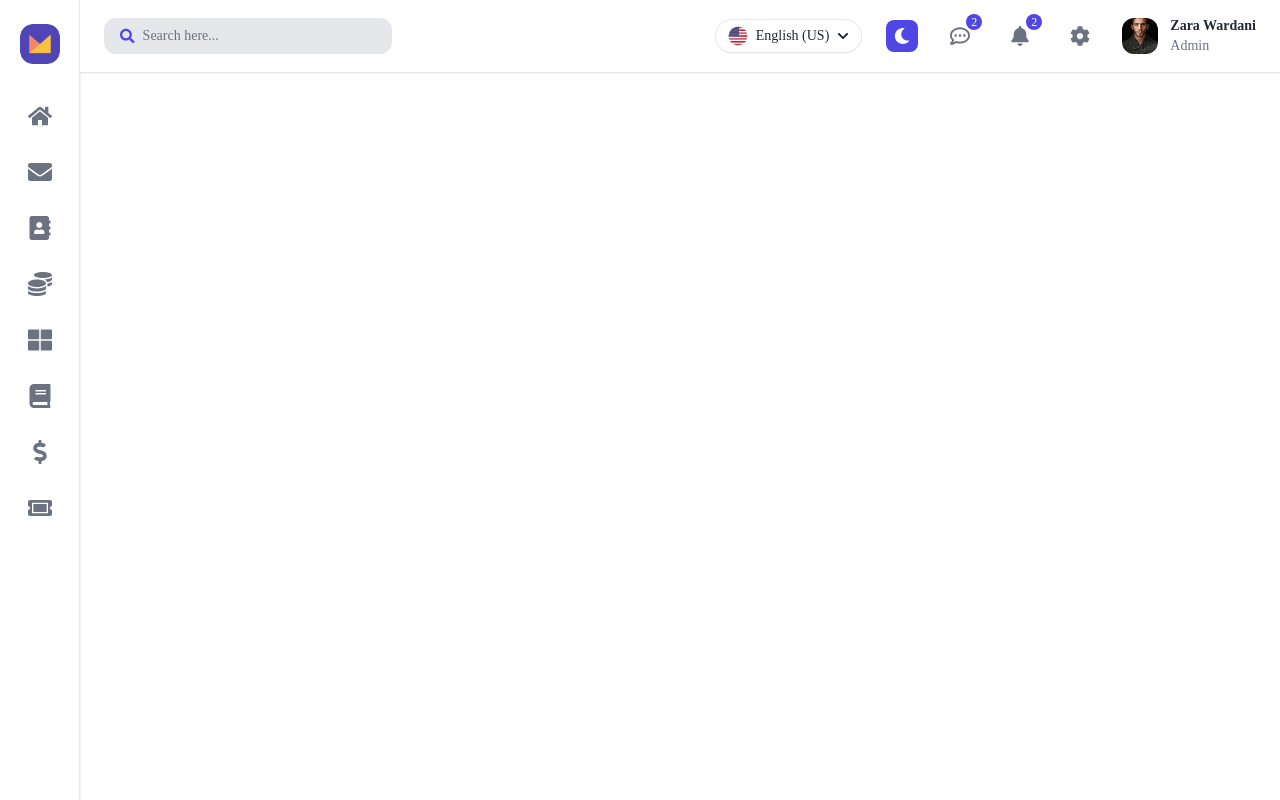
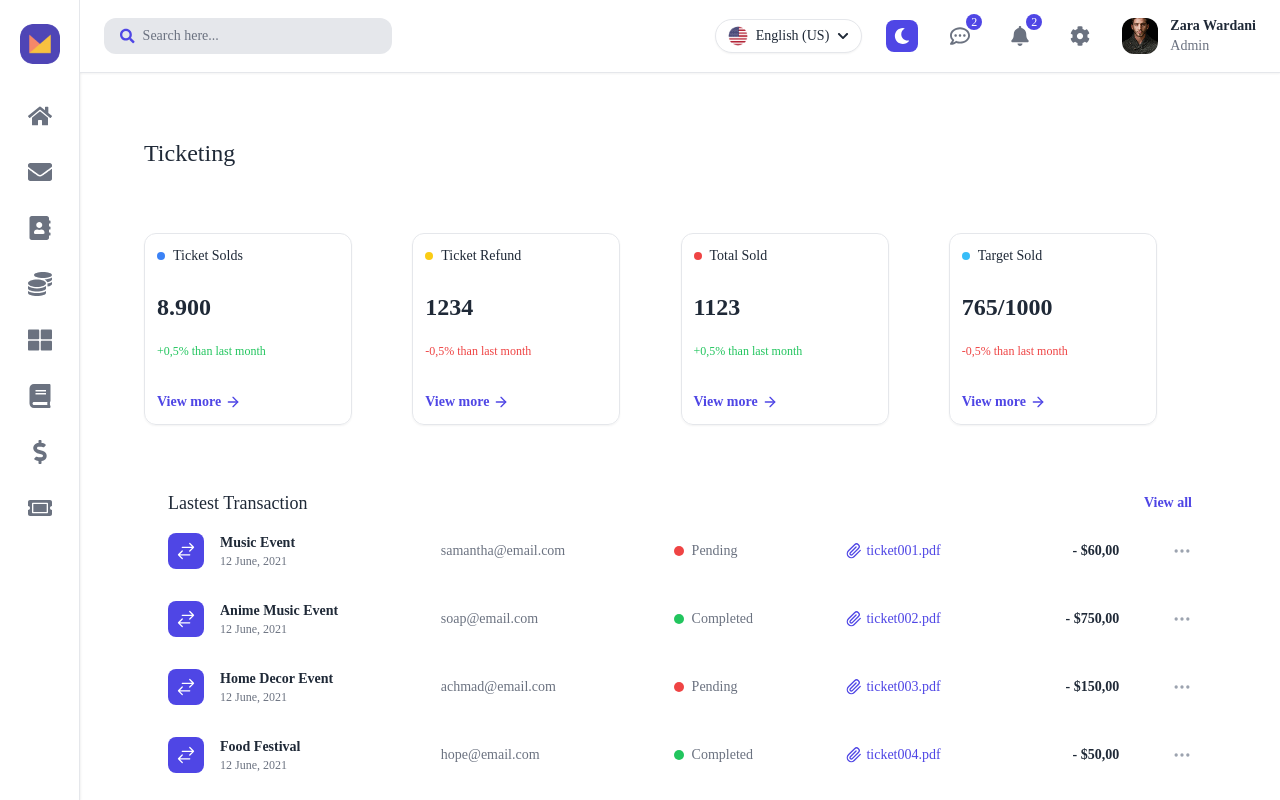
Before and after one commit to sueelbana/modern-dashboard, a React (Create React App) app: page /tickets in a window 1280 px wide. Built offline with nearby package versions, Linux system fonts and the light colour scheme.

Commit message:
ticketing

```diff
--- a/src/App.js
+++ b/src/App.js
@@ -10,22 +10,17 @@ import CryptoDashboard from "./pages/CryptoDashboard";
 import Kanban from "./pages/Kanban";
 import Reports from "./pages/Reports";
 import Banking from "./pages/Banking";
+import Ticketing from "./pages/Ticketing"; // ✅ Import
 
 function App() {
   return (
     <Router>
       <div className="flex h-screen bg-bg overflow-hidden">
-        {/* Persistent Sidebar */}
         <Sidebar />
-
-        {/* Main content area */}
         <div className="flex flex-col flex-1 overflow-hidden">
-          {/* Persistent TopNavbar */}
           <TopNavbar />
-
           <div className="flex flex-1 overflow-hidden">
             <Switch>
-              {/* Dashboard Route */}
               <Route exact path="/">
                 <div className="flex flex-1 overflow-hidden">
                   <div className="flex-1 overflow-y-auto p-6">
@@ -35,46 +30,46 @@ function App() {
                 </div>
               </Route>
 
-              {/* Crypto Dashboard Route */}
               <Route path="/crypto">
                 <CryptoDashboard />
               </Route>
 
-              {/* Email Page */}
               <Route path="/email">
                 <div className="flex-1 overflow-y-auto p-6">
                   <Email />
                 </div>
               </Route>
 
-              {/* Contacts Page */}
               <Route path="/contacts">
                 <div className="flex-1 overflow-y-auto p-6">
                   <ContactPage />
                 </div>
               </Route>
 
-              {/* Kanban Page */}
               <Route path="/kanban">
                 <div className="flex-1 overflow-y-auto p-6">
                   <Kanban />
                 </div>
               </Route>
 
-              {/* Reports Page */}
               <Route path="/reports">
                 <div className="flex-1 overflow-y-auto p-6">
                   <Reports />
                 </div>
               </Route>
 
-              {/* Banking Page */}
               <Route path="/banking">
                 <div className="flex-1 overflow-y-auto p-6">
                   <Banking />
                 </div>
               </Route>
 
+              {/* ✅ Ticketing Page Route */}
+              <Route path="/tickets">
+                <div className="flex-1 overflow-y-auto p-6">
+                  <Ticketing />
+                </div>
+              </Route>
             </Switch>
           </div>
         </div>
--- /dev/null
+++ b/src/components/LatestTransaction.jsx
@@ -0,0 +1,126 @@
+import React from "react";
+import { MoreHorizontal } from "lucide-react";
+import { HiArrowsRightLeft } from "react-icons/hi2";
+import { FiPaperclip } from "react-icons/fi";
+
+const transactions = [
+  {
+    title: "Music Event",
+    date: "12 June, 2021",
+    email: "samantha@email.com",
+    status: "Pending",
+    statusColor: "bg-red-500",
+    file: "ticket001.pdf",
+    amount: "- $60,00",
+  },
+  {
+    title: "Anime Music Event",
+    date: "12 June, 2021",
+    email: "soap@email.com",
+    status: "Completed",
+    statusColor: "bg-green-500",
+    file: "ticket002.pdf",
+    amount: "- $750,00",
+  },
+  {
+    title: "Home Decor Event",
+    date: "12 June, 2021",
+    email: "achmad@email.com",
+    status: "Pending",
+    statusColor: "bg-red-500",
+    file: "ticket003.pdf",
+    amount: "- $150,00",
+  },
+  {
+    title: "Food Festival",
+    date: "12 June, 2021",
+    email: "hope@email.com",
+    status: "Completed",
+    statusColor: "bg-green-500",
+    file: "ticket004.pdf",
+    amount: "- $50,00",
+  },
+  {
+    title: "Tech Seminar",
+    date: "12 June, 2021",
+    email: "cole@email.com",
+    status: "Completed",
+    statusColor: "bg-green-500",
+    file: "ticket005.pdf",
+    amount: "- $10,00",
+  },
+  {
+    title: "Food Festival",
+    date: "12 June, 2021",
+    email: "john@email.com",
+    status: "Pending",
+    statusColor: "bg-red-500",
+    file: "ticket006.pdf",
+    amount: "- $650,00",
+  },
+];
+
+const LatestTransaction = () => {
+  return (
+    <div className="p-6">
+      <div className="flex justify-between items-center mb-4">
+        <h2 className="text-lg text-text">Lastest Transaction</h2>
+        <a href="#" className="text-indigo-600 font-semibold text-sm">
+          View all
+        </a>
+      </div>
+
+      <div className="space-y-4">
+        {transactions.map((item, index) => (
+          <div
+            key={index}
+            className="flex items-center justify-between pb-4"
+          >
+            {/* Icon */}
+            <div className="flex items-center gap-4 w-[220px]">
+              <div className="bg-primary p-2 rounded-lg text-white">
+                <HiArrowsRightLeft className="w-5 h-5" />
+              </div>
+              <div>
+                <p className="text-sm font-bold text-text">
+                  {item.title}
+                </p>
+                <p className="text-xs text-text-secondary">{item.date}</p>
+              </div>
+            </div>
+
+            {/* Email */}
+            <p className="text-sm text-text-secondary w-[180px]">{item.email}</p>
+
+            {/* Status */}
+            <div className="flex items-center gap-2 w-[120px]">
+              <span
+                className={`inline-block w-2.5 h-2.5 rounded-full ${item.statusColor}`}
+              ></span>
+              <span className="text-sm text-text-secondary">{item.status}</span>
+            </div>
+
+            {/* File */}
+            <a
+              href="#"
+              className="flex items-center gap-1 text-indigo-600 font-medium text-sm w-[120px]"
+            >
+              <FiPaperclip className="w-4 h-4" />
+              {item.file}
+            </a>
+
+            {/* Amount */}
+            <p className="text-sm font-bold text-text w-[100px] text-right">
+              {item.amount}
+            </p>
+
+            {/* Options */}
+            <MoreHorizontal className="text-gray-400 w-5 h-5 cursor-pointer" />
+          </div>
+        ))}
+      </div>
+    </div>
+  );
+};
+
+export default LatestTransaction;
--- a/src/components/QuickTransfer.jsx
+++ b/src/components/QuickTransfer.jsx
@@ -1,4 +1,3 @@
-// components/QuickTransfer.jsx
 import React from "react";
 import { FaPlus, FaArrowRight } from "react-icons/fa";
 
@@ -7,7 +6,6 @@ const users = ["Tony", "Karen", "Jordan"];
 const QuickTransfer = () => {
   return (
     <div className="border border-border rounded-xl p-6 space-y-6">
-      {/* Avatars */}
       <div className="flex items-center gap-4">
         {users.map((user, index) => (
           <div key={index} className="text-center">
@@ -15,9 +13,15 @@ const QuickTransfer = () => {
             <p className="text-xs text-text font-semibold">{user}</p>
           </div>
         ))}
-        <button className="w-10 h-10 bg-indigo-600 rounded text-text flex items-center justify-center">
-          <FaPlus className="text-sm" />
-        </button>
+
+        {/* Plus icon as a button with aligned layout */}
+        <div className="text-center">
+          <button className="w-10 h-10 bg-indigo-600 rounded mb-1 mx-auto flex items-center justify-center text-white">
+            <FaPlus className="text-sm" />
+          </button>
+          <p className="text-xs text-transparent font-semibold">+</p>{" "}
+          {/* Keeps vertical alignment */}
+        </div>
       </div>
 
       {/* Amount Input */}
--- /dev/null
+++ b/src/pages/Ticketing.jsx
@@ -0,0 +1,74 @@
+import React from "react";
+import { ArrowRight } from "lucide-react";
+import LatestTransaction from "../components/LatestTransaction";
+
+const ticketData = [
+  {
+    title: "Ticket Solds",
+    value: "8.900",
+    change: "+0,5%",
+    changeColor: "text-green-500",
+    dotColor: "bg-blue-500",
+    isNegative: false,
+  },
+  {
+    title: "Ticket Refund",
+    value: "1234",
+    change: "-0,5%",
+    changeColor: "text-red-500",
+    dotColor: "bg-yellow-400",
+    isNegative: true,
+  },
+  {
+    title: "Total Sold",
+    value: "1123",
+    change: "+0,5%",
+    changeColor: "text-green-500",
+    dotColor: "bg-red-500",
+    isNegative: false,
+  },
+  {
+    title: "Target Sold",
+    value: "765/1000",
+    change: "-0,5%",
+    changeColor: "text-red-500",
+    dotColor: "bg-sky-400",
+    isNegative: true,
+  },
+];
+
+const Ticketing = () => {
+  return (
+  <div className="p-10 flex flex-col gap-10">
+      <h2 className="text-2xl text-text mb-6">Ticketing</h2>
+      <div className="grid grid-cols-1 sm:grid-cols-2 lg:grid-cols-4 gap-[1px]">
+        {ticketData.map((item, index) => (
+          <div
+            key={index}
+            className="border border-border rounded-xl p-3 shadow-sm w-52 h-48 flex flex-col justify-between"
+          >
+            <div className="flex items-center gap-2 text-sm text-text font-medium mb-2">
+              <span className={`w-2 h-2 rounded-full ${item.dotColor}`}></span>
+              {item.title}
+            </div>
+            <div className="text-2xl text-text font-bold mb-1">
+              {item.value}
+            </div>
+            <div className={`text-xs ${item.changeColor} mb-4`}>
+              {item.change} than last month
+            </div>
+            <a
+              href="#"
+              className="text-sm font-semibold text-indigo-600 flex items-center gap-1"
+            >
+              View more <ArrowRight className="w-4 h-4" />
+            </a>
+          </div>
+        ))}
+      </div>
+      <LatestTransaction />
+    </div>
+  );
+};
+
+export default Ticketing;
```
